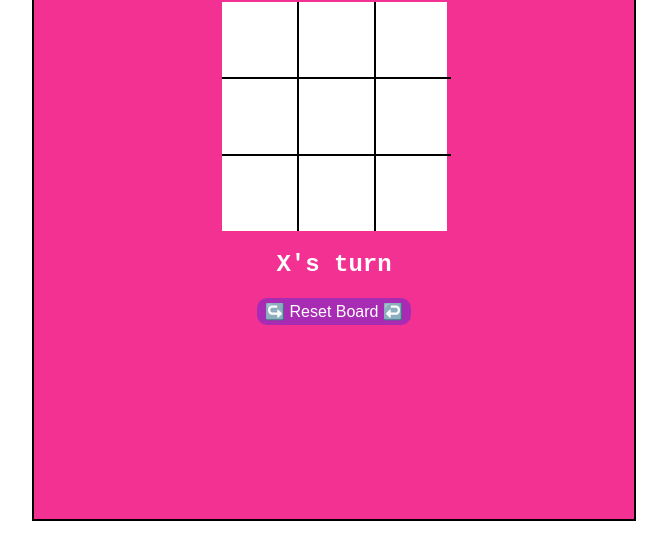
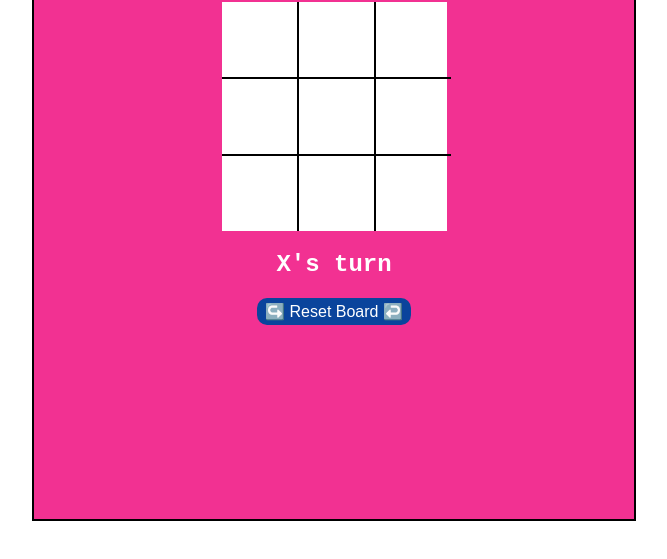
Before and after one commit to mattgholden/tic-tac-toe, a plain HTML site: page index.html in a window 1280 px wide. Shown: the part 91-650 px from the top of the page, without its empty margins (306-973 px from the left). Drawn offline with Linux system fonts and the light colour scheme.

Commit message:
Reset button color updated

```diff
--- a/style.css
+++ b/style.css
@@ -53,7 +53,7 @@
     border: 1px solid var(--color-set);
     padding: .25em .5em;
     cursor: pointer;
-    background-color: rgb(168, 44, 179);
+    background-color: rgb(10, 68, 156);
     color: white;
     border-color: white;
 }
```
